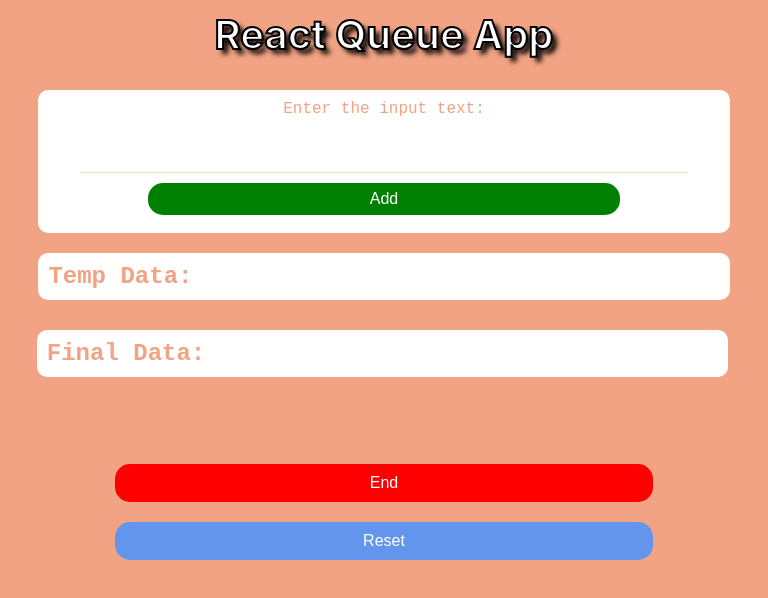
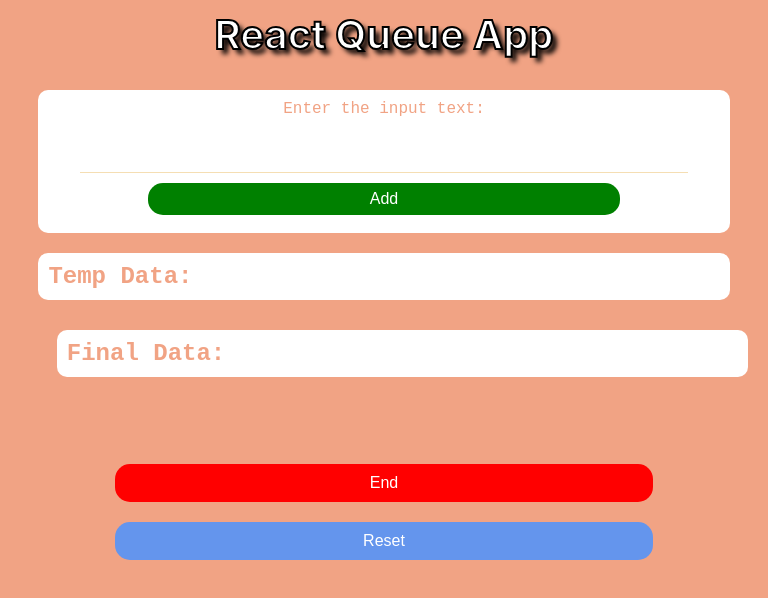
Before and after one commit to charan-churu/ReactApp, a React (Create React App) app: page / in a window 768 px wide. Shown: the top 598 px of the page. Built offline with nearby package versions, Linux system fonts and the light colour scheme.

Commit message:
App1.css

```diff
--- a/src/components/App1.css
+++ b/src/components/App1.css
@@ -112,6 +112,10 @@ li {
     font-size: xx-large;
     color: green;
     text-shadow: 5px 5px 10px yellow;
+    width: 50%;
+    background-color: white;
+    margin-left: 25% ;
+    border-radius: 10px;
 }
 
 /* Media Query for responsiveness */
@@ -152,9 +156,8 @@ li {
         border-radius: 10px;
         background: white;
     }
-}
-@media screen and (min-width: 768px){
-    .finalData{
-        margin-right: 40px;
+     .success{
+        font-size: large;
+
     }
 }
```
